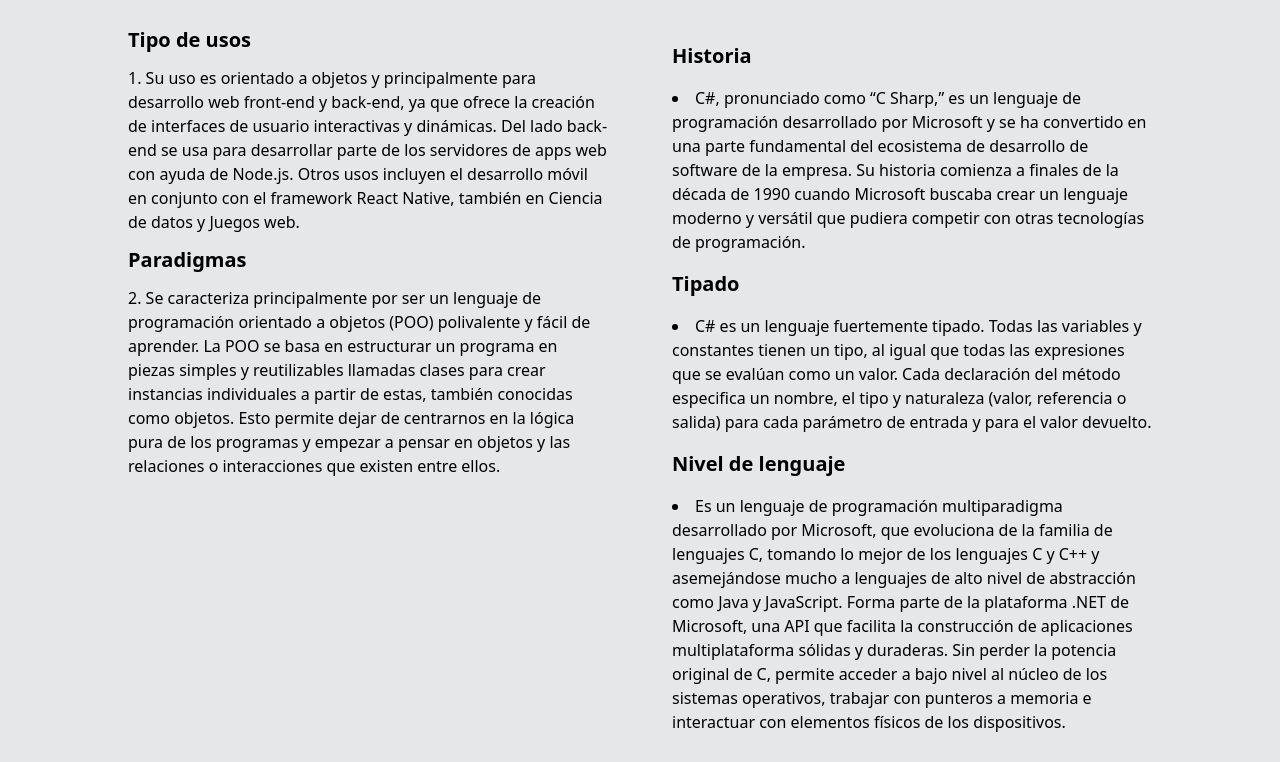
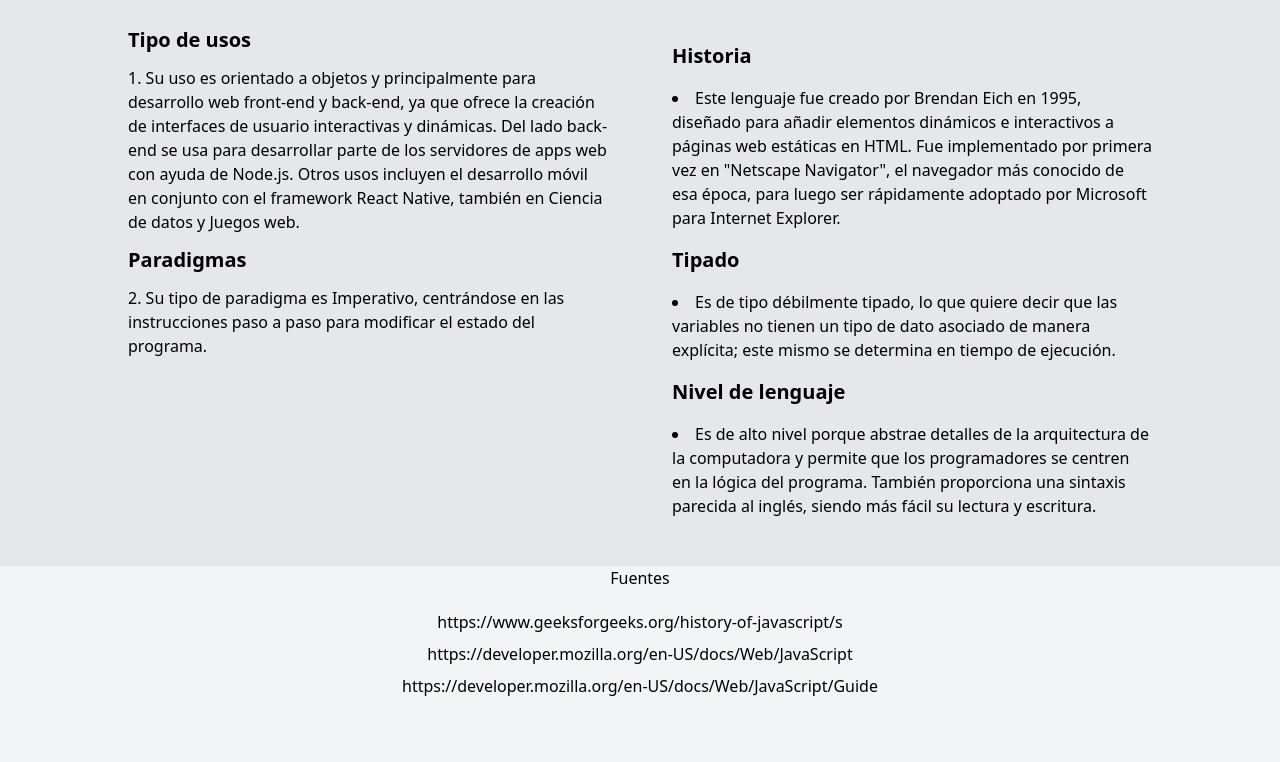
Before and after one commit to garciacarrera/HTML-Hombres-Tratando-de-Manejar-el-Lenguaje-, a website: page lenguajes/Javascript.html in a window 1280 px wide. Shown: the part 478-1240 px from the top of the page. After the commit the page ends 1196 px from the top, so only its background shows below. Drawn offline with nearby package versions, Linux system fonts and the light colour scheme.

Commit message:
corrijo errores de informacion en js

```diff
--- a/lenguajes/Javascript.html
+++ b/lenguajes/Javascript.html
@@ -49,7 +49,8 @@
 
                     <ol class="list-decimal list-inside space-y-3">
                         <h1 class="text-xl font-semibold mb-1">Tipo de usos </h1>
-                        <li>Su uso es orientado a objetos y principalmente para
+                        <li>
+                            Su uso es orientado a objetos y principalmente para
                             desarrollo web front-end y back-end, ya que ofrece la
                             creación de interfaces de usuario interactivas y dinámicas. Del lado back-end se usa
                             para desarrollar parte de los servidores de apps web con
@@ -60,13 +61,10 @@
                         </li>
                         <h1 class="text-xl font-semibold mb-1">Paradigmas</h1>
                         <li>
+                            Su tipo de paradigma es Imperativo, centrándose en las
+                            instrucciones paso a paso para modificar el estado del
+                            programa.
 
-                            Se caracteriza principalmente por ser un lenguaje de programación orientado a objetos (POO)
-                            polivalente y fácil de aprender. La POO se basa en estructurar un programa en piezas simples
-                            y reutilizables llamadas clases para crear instancias individuales a partir de estas,
-                            también conocidas como objetos. Esto permite dejar de centrarnos en la lógica pura de los
-                            programas y empezar a pensar en objetos y las relaciones o interacciones que existen entre
-                            ellos.
 
                         </li>
 
@@ -80,32 +78,32 @@
                     <ul class="list-disc list-inside space-y-4">
 
                         <h3 class="text-xl font-semibold mb-4">Historia</h3>
-                        <li>C#, pronunciado como “C Sharp,” es un lenguaje de programación desarrollado por Microsoft y
-                            se ha convertido en una parte fundamental del ecosistema de desarrollo de software de la
-                            empresa. Su historia comienza a finales de la década de 1990 cuando Microsoft buscaba crear
-                            un lenguaje moderno y versátil que pudiera competir con otras tecnologías de programación.
+                        <li>Este lenguaje fue creado por Brendan Eich en 1995, diseñado
+                            para añadir elementos dinámicos e interactivos a páginas
+                            web estáticas en HTML. Fue implementado por primera vez en
+                            "Netscape Navigator", el navegador más conocido de esa época,
+                            para luego ser rápidamente adoptado por Microsoft para Internet
+                            Explorer.
+
 
                         </li>
 
 
                         <h3 class="text-xl font-semibold mb-4">Tipado</h3>
                         <li>
-                            C# es un lenguaje fuertemente tipado. Todas las variables y constantes tienen un tipo, al
-                            igual que todas las expresiones que se evalúan como un valor. Cada declaración del método
-                            especifica un nombre, el tipo y naturaleza (valor, referencia o salida) para cada parámetro
-                            de entrada y para el valor devuelto.
+                            Es de tipo débilmente tipado, lo que quiere decir que las
+                            variables no tienen un tipo de dato asociado de manera
+                            explícita; este mismo se determina en tiempo de ejecución.
                         </li>
 
 
                         <h3 class="text-xl font-semibold mb-4"> Nivel de lenguaje</h3>
                         <li>
-                            Es un lenguaje de programación multiparadigma desarrollado por Microsoft, que evoluciona de
-                            la familia de lenguajes C, tomando lo mejor de los lenguajes C y C++ y asemejándose mucho a
-                            lenguajes de alto nivel de abstracción como Java y JavaScript. Forma parte de la plataforma
-                            .NET de Microsoft, una API que facilita la construcción de aplicaciones multiplataforma
-                            sólidas y duraderas. Sin perder la potencia original de C, permite acceder a bajo nivel al
-                            núcleo de los sistemas operativos, trabajar con punteros a memoria e interactuar con
-                            elementos físicos de los dispositivos.
+                            Es de alto nivel porque abstrae detalles de la arquitectura
+                            de la computadora y permite que los programadores se
+                            centren en la lógica del programa. También proporciona
+                            una sintaxis parecida al inglés, siendo más fácil su
+                            lectura y escritura.
                         </li>
 
                     </ul>
```
